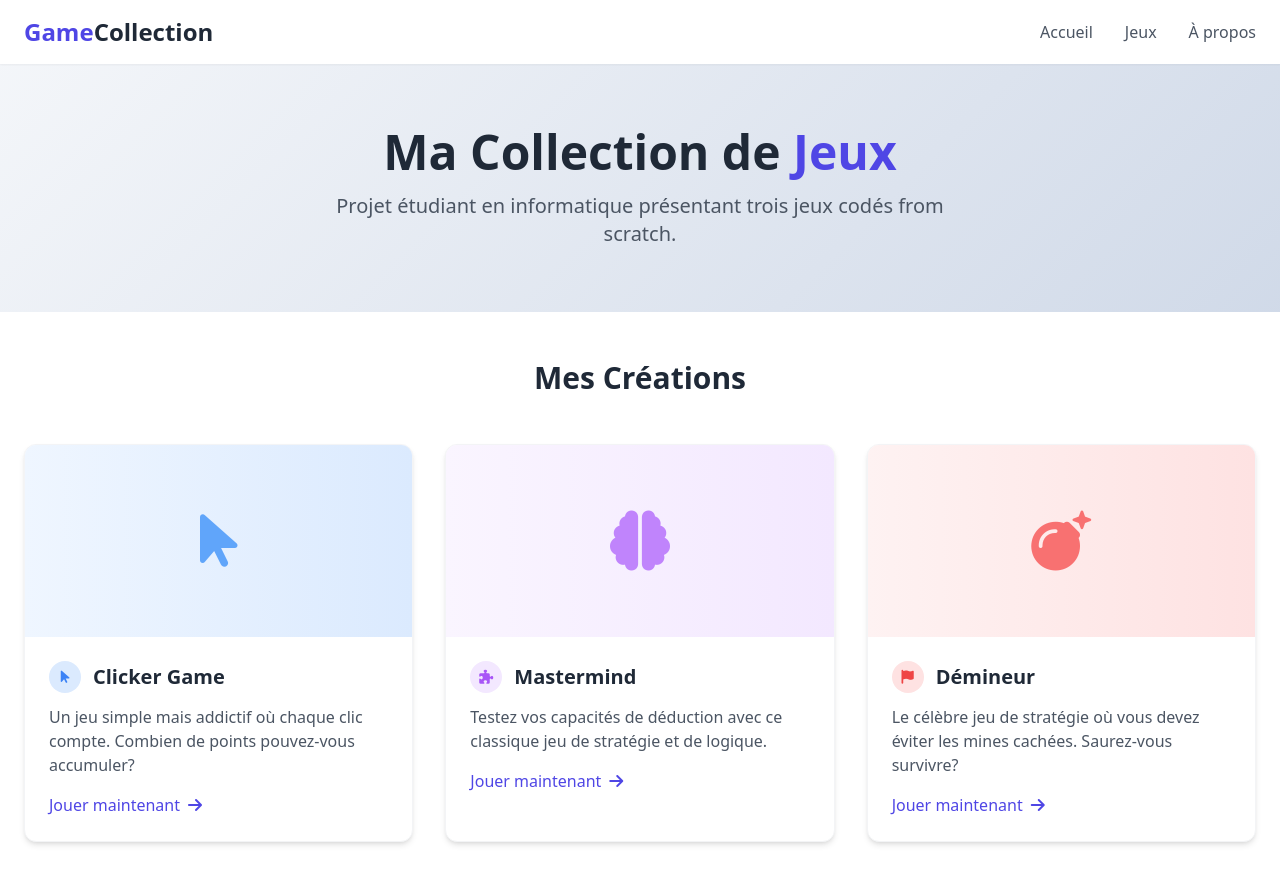
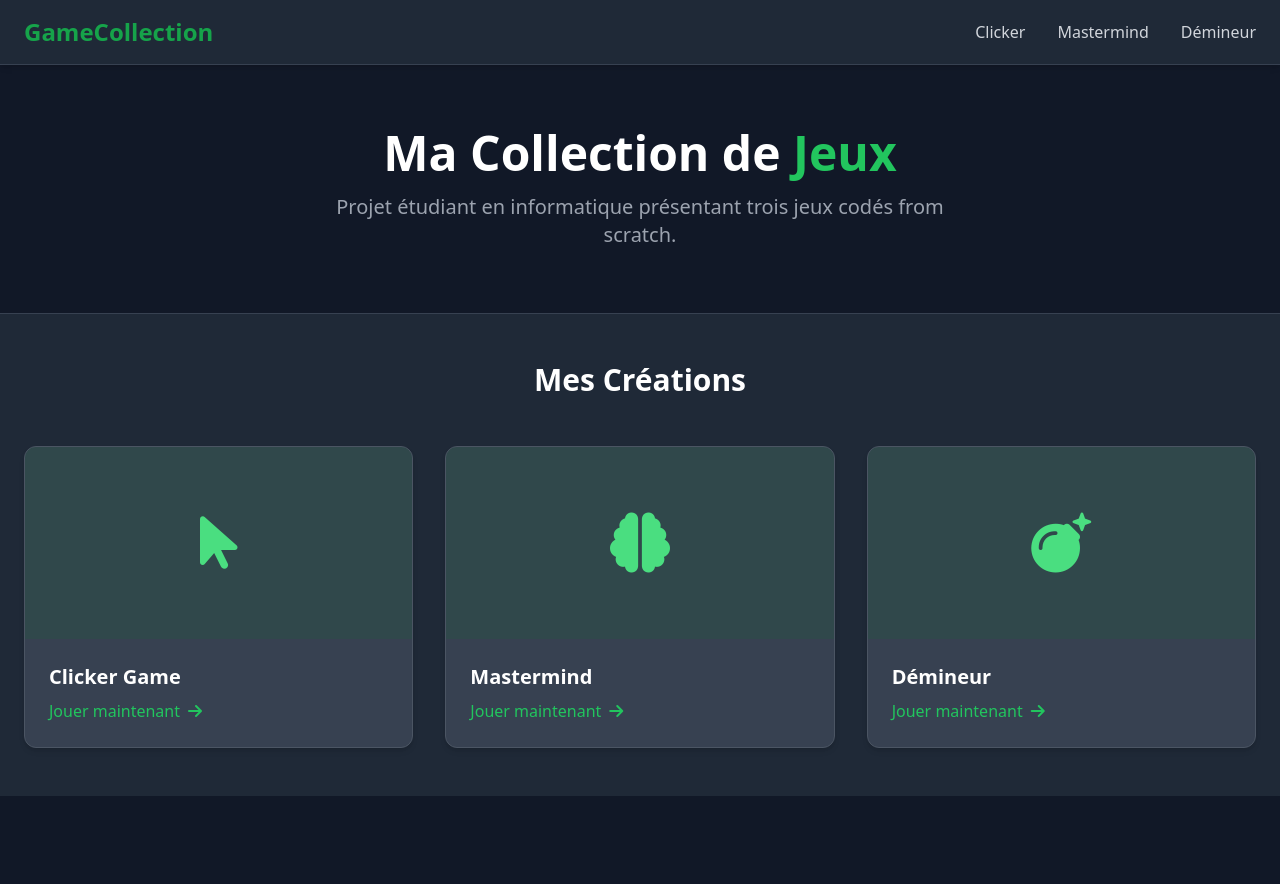
Before and after one commit to malo-gueguen/site-jeux, a website: page index.html in a window 1280 px wide. After the commit the page ends 800 px from the top, so only its background shows below. Drawn offline with nearby package versions, Linux system fonts and the light colour scheme.

Commit message:
avant sql

```diff
--- a/index.html
+++ b/index.html
@@ -7,29 +7,26 @@
     <script src="https://cdn.tailwindcss.com"></script>
     <link rel="stylesheet" href="https://cdnjs.cloudflare.com/ajax/libs/font-awesome/6.4.0/css/all.min.css">
     <style>
-        .gradient-bg {
-            background: linear-gradient(135deg, #f5f7fa 0%, #c3cfe2 100%);
-        }
         .game-card:hover {
             transform: translateY(-5px);
             box-shadow: 0 20px 25px -5px rgba(0, 0, 0, 0.1);
         }
     </style>
 </head>
-<body class="gradient-bg min-h-screen font-sans">
+<body class="bg-gray-900 text-gray-300 min-h-screen font-sans">
     <!-- Navigation -->
-    <nav class="bg-white shadow-sm">
+    <nav class="bg-gray-800 shadow-md border-b border-gray-700">
         <div class="container mx-auto px-6 py-4">
             <div class="flex justify-between items-center">
-                <div class="text-2xl font-bold text-gray-800">
-                    <span class="text-indigo-600">Game</span>Collection
+                <div class="text-2xl font-bold text-green-600">
+                    GameCollection
                 </div>
                 <div class="hidden md:flex space-x-8">
-                    <a href="#" class="text-gray-600 hover:text-indigo-600">Accueil</a>
-                    <a href="#" class="text-gray-600 hover:text-indigo-600">Jeux</a>
-                    <a href="#" class="text-gray-600 hover:text-indigo-600">À propos</a>
+                    <a href="src/pages/clicker.html" class="hover:text-green-500">Clicker</a>
+                    <a href="src/pages/mastermind.html" class="hover:text-green-500">Mastermind</a>
+                    <a href="src/pages/demineur.html" class="hover:text-green-500">Démineur</a>
                 </div>
-                <button class="md:hidden text-gray-600">
+                <button class="md:hidden text-gray-300">
                     <i class="fas fa-bars text-xl"></i>
                 </button>
             </div>
@@ -37,41 +34,34 @@
     </nav>
 
     <!-- Hero Section -->
-    <section class="py-16">
-        <div class="container mx-auto px-6 text-center">
-            <h1 class="text-4xl md:text-5xl font-bold text-gray-800 mb-4">
-                Ma Collection de <span class="text-indigo-600">Jeux</span>
+    <section class="py-16 text-center">
+        <div class="container mx-auto px-6">
+            <h1 class="text-4xl md:text-5xl font-bold text-white mb-4">
+                Ma Collection de <span class="text-green-500">Jeux</span>
             </h1>
-            <p class="text-xl text-gray-600 max-w-2xl mx-auto">
+            <p class="text-xl text-gray-400 max-w-2xl mx-auto">
                 Projet étudiant en informatique présentant trois jeux codés from scratch.
             </p>
         </div>
     </section>
 
     <!-- Games Grid -->
-    <section class="py-12 bg-white">
+    <section class="py-12 bg-gray-800 border-t border-gray-700">
         <div class="container mx-auto px-6">
-            <h2 class="text-3xl font-bold text-center text-gray-800 mb-12">
+            <h2 class="text-3xl font-bold text-center text-white mb-12">
                 Mes Créations
             </h2>
 
             <div class="grid grid-cols-1 md:grid-cols-3 gap-8">
                 <!-- Clicker Game -->
-                <div class="game-card bg-white rounded-xl overflow-hidden shadow-md border border-gray-100 transition-all duration-300">
-                    <div class="h-48 bg-gradient-to-r from-blue-50 to-blue-100 flex items-center justify-center">
-                        <i class="fas fa-mouse-pointer text-6xl text-blue-400"></i>
+                <div class="game-card bg-gray-700 rounded-xl overflow-hidden shadow-md border border-gray-600 transition-all duration-300">
+                    <div class="h-48 bg-green-800 bg-opacity-20 flex items-center justify-center">
+                        <i class="fas fa-mouse-pointer text-6xl text-green-400"></i>
                     </div>
                     <div class="p-6">
-                        <div class="flex items-center mb-3">
-                            <div class="w-8 h-8 rounded-full bg-blue-100 flex items-center justify-center mr-3">
-                                <i class="fas fa-mouse-pointer text-blue-500 text-sm"></i>
-                            </div>
-                            <h3 class="text-xl font-semibold text-gray-800">Clicker Game</h3>
-                        </div>
-                        <p class="text-gray-600 mb-4">
-                            Un jeu simple mais addictif où chaque clic compte. Combien de points pouvez-vous accumuler?
-                        </p>
-                        <a href="src/pages/clicker.html" class="inline-flex items-center text-indigo-600 hover:text-indigo-800">
+                        <h3 class="text-xl font-semibold text-white mb-2">Clicker Game</h3>
+
+                        <a href="src/pages/clicker.html" class="inline-flex items-center text-green-500 hover:text-green-400">
                             Jouer maintenant
                             <i class="fas fa-arrow-right ml-2"></i>
                         </a>
@@ -79,21 +69,14 @@
                 </div>
 
                 <!-- Mastermind -->
-                <div class="game-card bg-white rounded-xl overflow-hidden shadow-md border border-gray-100 transition-all duration-300">
-                    <div class="h-48 bg-gradient-to-r from-purple-50 to-purple-100 flex items-center justify-center">
-                        <i class="fas fa-brain text-6xl text-purple-400"></i>
+                <div class="game-card bg-gray-700 rounded-xl overflow-hidden shadow-md border border-gray-600 transition-all duration-300">
+                    <div class="h-48 bg-green-800 bg-opacity-20 flex items-center justify-center">
+                        <i class="fas fa-brain text-6xl text-green-400"></i>
                     </div>
                     <div class="p-6">
-                        <div class="flex items-center mb-3">
-                            <div class="w-8 h-8 rounded-full bg-purple-100 flex items-center justify-center mr-3">
-                                <i class="fas fa-puzzle-piece text-purple-500 text-sm"></i>
-                            </div>
-                            <h3 class="text-xl font-semibold text-gray-800">Mastermind</h3>
-                        </div>
-                        <p class="text-gray-600 mb-4">
-                            Testez vos capacités de déduction avec ce classique jeu de stratégie et de logique.
-                        </p>
-                        <a href="src/pages/mastermind.html" class="inline-flex items-center text-indigo-600 hover:text-indigo-800">
+                        <h3 class="text-xl font-semibold text-white mb-2">Mastermind</h3>
+
+                        <a href="src/pages/mastermind.html" class="inline-flex items-center text-green-500 hover:text-green-400">
                             Jouer maintenant
                             <i class="fas fa-arrow-right ml-2"></i>
                         </a>
@@ -101,21 +84,14 @@
                 </div>
 
                 <!-- Démineur -->
-                <div class="game-card bg-white rounded-xl overflow-hidden shadow-md border border-gray-100 transition-all duration-300">
-                    <div class="h-48 bg-gradient-to-r from-red-50 to-red-100 flex items-center justify-center">
-                        <i class="fas fa-bomb text-6xl text-red-400"></i>
+                <div class="game-card bg-gray-700 rounded-xl overflow-hidden shadow-md border border-gray-600 transition-all duration-300">
+                    <div class="h-48 bg-green-800 bg-opacity-20 flex items-center justify-center">
+                        <i class="fas fa-bomb text-6xl text-green-400"></i>
                     </div>
                     <div class="p-6">
-                        <div class="flex items-center mb-3">
-                            <div class="w-8 h-8 rounded-full bg-red-100 flex items-center justify-center mr-3">
-                                <i class="fas fa-flag text-red-500 text-sm"></i>
-                            </div>
-                            <h3 class="text-xl font-semibold text-gray-800">Démineur</h3>
-                        </div>
-                        <p class="text-gray-600 mb-4">
-                            Le célèbre jeu de stratégie où vous devez éviter les mines cachées. Saurez-vous survivre?
-                        </p>
-                        <a href="src/pages/demineur.html" class="inline-flex items-center text-indigo-600 hover:text-indigo-800">
+                        <h3 class="text-xl font-semibold text-white mb-2">Démineur</h3>
+
+                        <a href="src/pages/demineur.html" class="inline-flex items-center text-green-500 hover:text-green-400">
                             Jouer maintenant
                             <i class="fas fa-arrow-right ml-2"></i>
                         </a>
@@ -124,9 +100,5 @@
             </div>
         </div>
     </section>
-
-
-
-
 </body>
 </html>
```
Also changed, not shown: src/pages/clicker.html (+19 -7 lines), src/pages/demineur.html (+11 -10 lines), src/pages/mastermind.html (+11 -11 lines), src/scripts/script_clicker.js (+5 -4 lines), src/scripts/script_demineur.js (+20 -9 lines), src/scripts/script_mastermind.js (+5 -5 lines).
